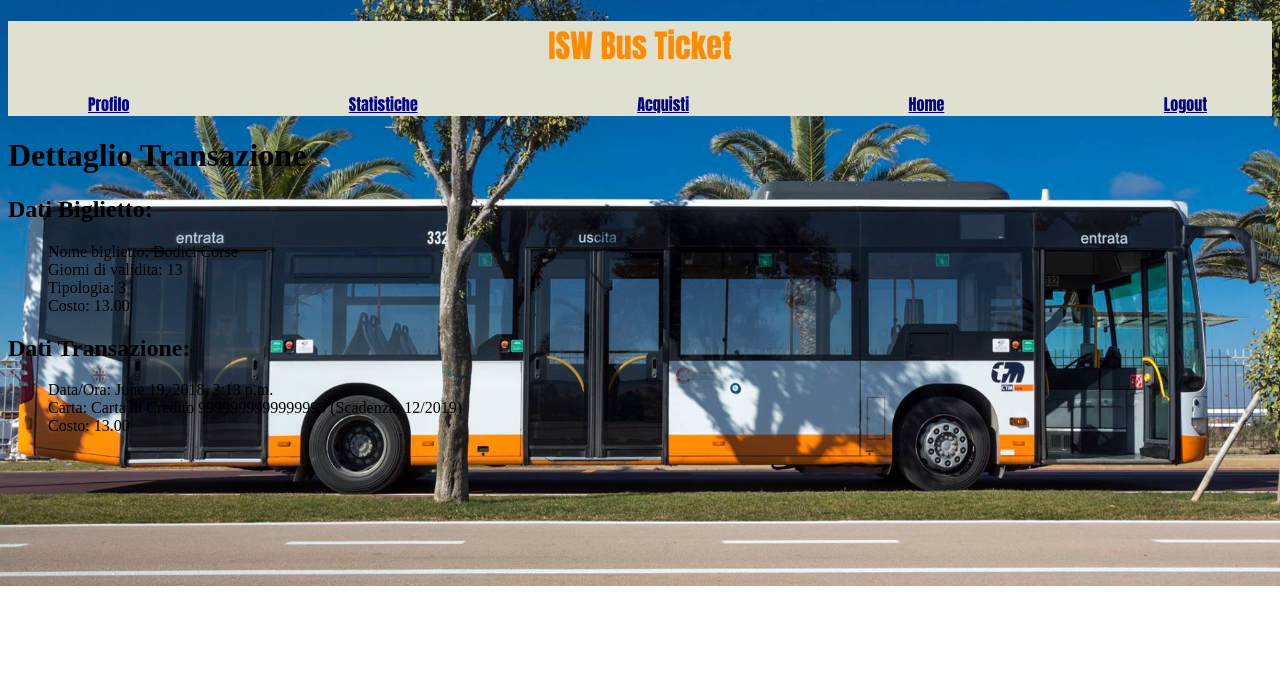
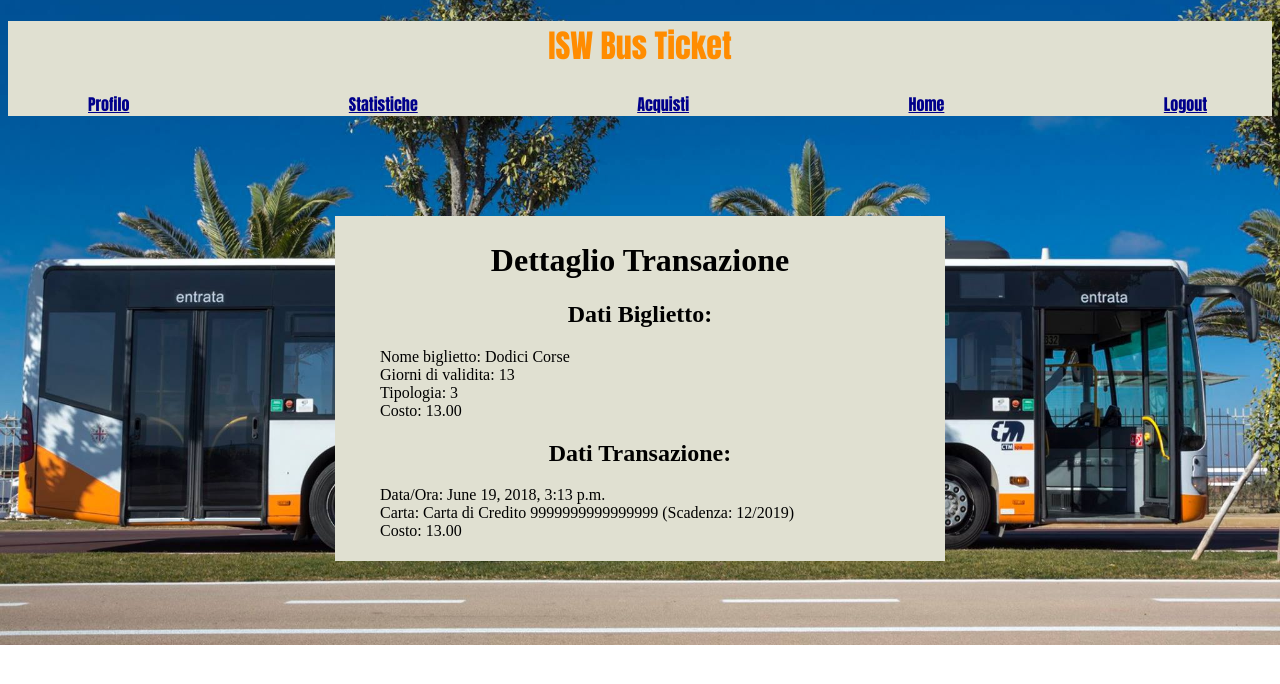
Before and after one commit to michelepilia/ISW, a Django app: page /transaction/2/ in a window 1280 px wide. Shown: the top 684 px of the page. Run offline with Django 3.2, Linux system fonts and the light colour scheme; a user stored in the database is signed in; data comes from the database, SQL or seed files in the repository.

Commit message:
Sistemato lo stile della pagina di dettaglio delle transazioni

```diff
--- a/IswBus/static/IswBus/style.css
+++ b/IswBus/static/IswBus/style.css
@@ -107,6 +107,15 @@
     background-color:#e0e0d1;
 }
 
+#dettaglio_transazione{
+    margin:auto;
+    text-align: center;
+    padding:5px;
+    width: 600px;
+    margin-top: 100px;
+    background-color:#e0e0d1;
+}
+
 ul{
     list-style: none;
     text-align: initial;
--- a/IswBus/templates/transaction_detail.html
+++ b/IswBus/templates/transaction_detail.html
@@ -1,7 +1,7 @@
 {% extends 'base.html' %}
 
 {% block content %}
-
+    <div id="dettaglio_transazione">
     <h1>Dettaglio Transazione</h1>
 
     <h2>Dati Biglietto: </h2>
@@ -21,5 +21,5 @@
         <li>Costo: {{ transaction.costo }}</li>
     </ul>
 
-
+    </div>
 {% endblock %}
```
